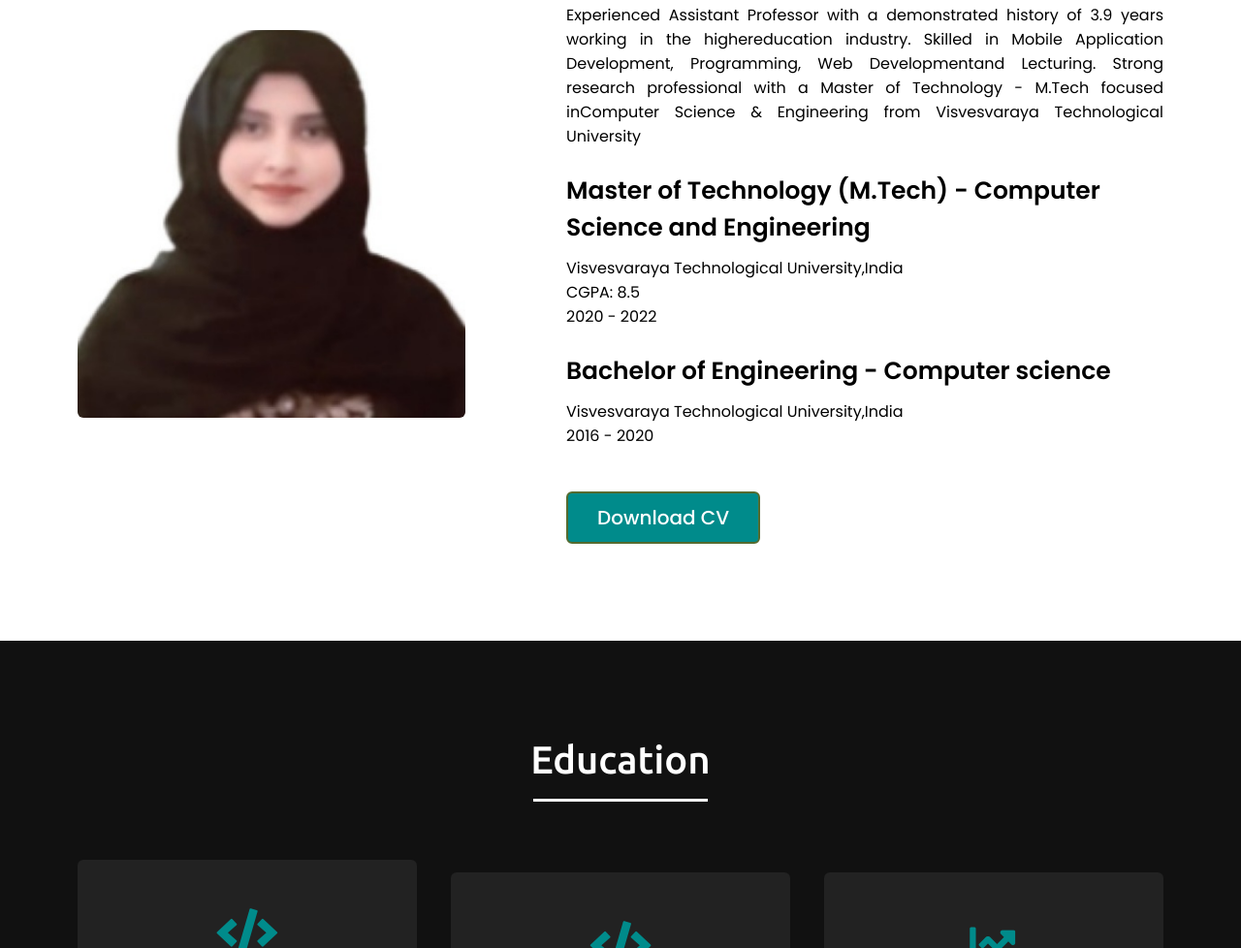
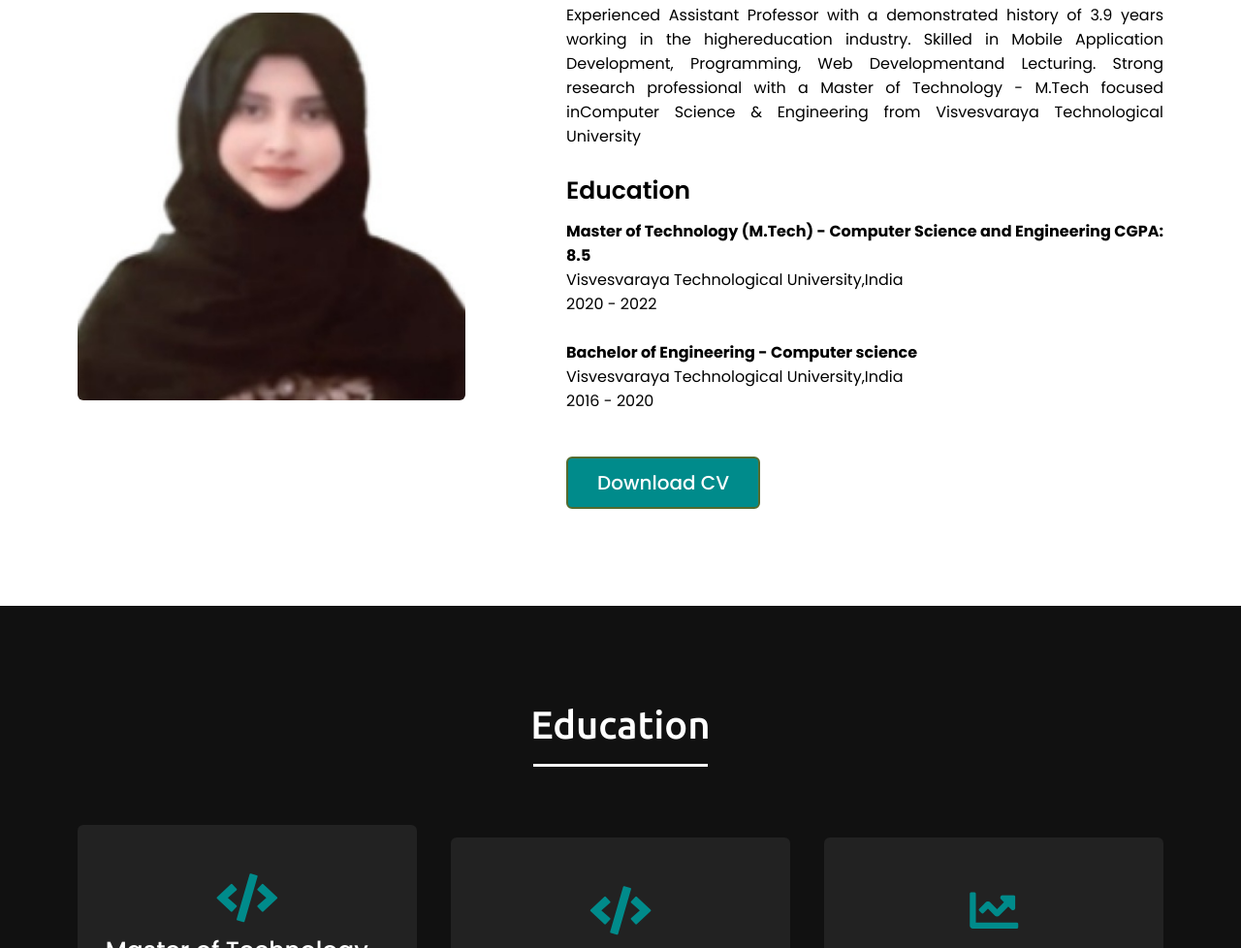
Before and after one commit to Hajeera-Khanum/HajeeraKhanum, a plain HTML site: page index.html in a window 1280 px wide. Shown: the part 1119-2097 px from the top of the page at 97% size. Drawn offline with nearby package versions, Linux system fonts and the light colour scheme.

Commit message:
Update index.html

```diff
--- a/index.html
+++ b/index.html
@@ -61,12 +61,14 @@
                     <div class="text"><span class="typing-2"></span></div>
                     <p>Experienced Assistant Professor with a demonstrated history of 3.9 years working in the highereducation industry. Skilled in Mobile Application Development, Programming, Web Developmentand Lecturing. Strong research professional with a Master of Technology - M.Tech focused inComputer Science & Engineering from Visvesvaraya Technological University</p>
                     <br>
-                    <div class="text">Master of Technology (M.Tech) - Computer Science and Engineering</div>
+                    <div class="text">Education</div>
+                        <p><b>Master of Technology (M.Tech) - Computer Science and Engineering CGPA: 8.5</b></p>
                         <p>Visvesvaraya Technological University,India</p>
-                        <p>CGPA: 8.5</p>
+
                         <p>2020 - 2022</p>
                     <br>
-                    <div class="text">Bachelor of Engineering - Computer science</div>
+
+                        <p><b>Bachelor of Engineering - Computer science</b></p>
                         <p>Visvesvaraya Technological University,India</p>
 
                         <p>2016 - 2020</p>
```
